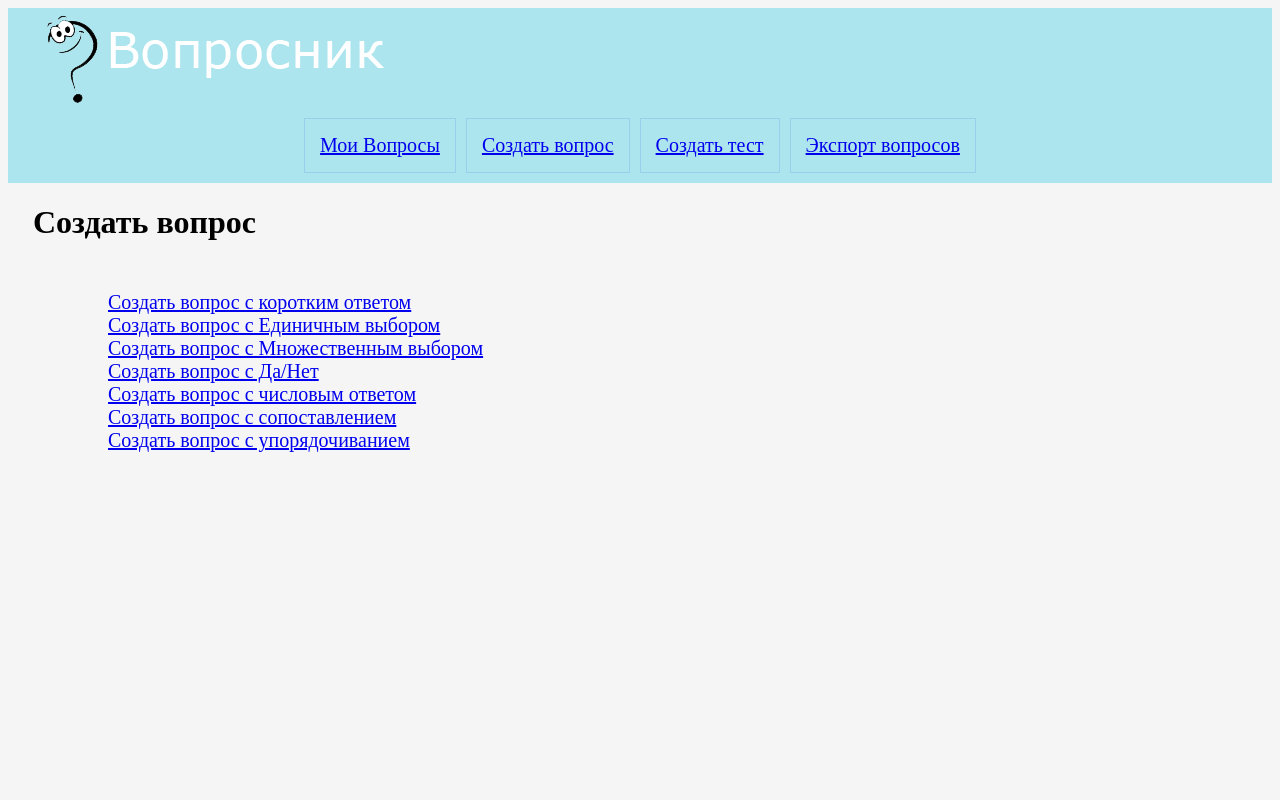
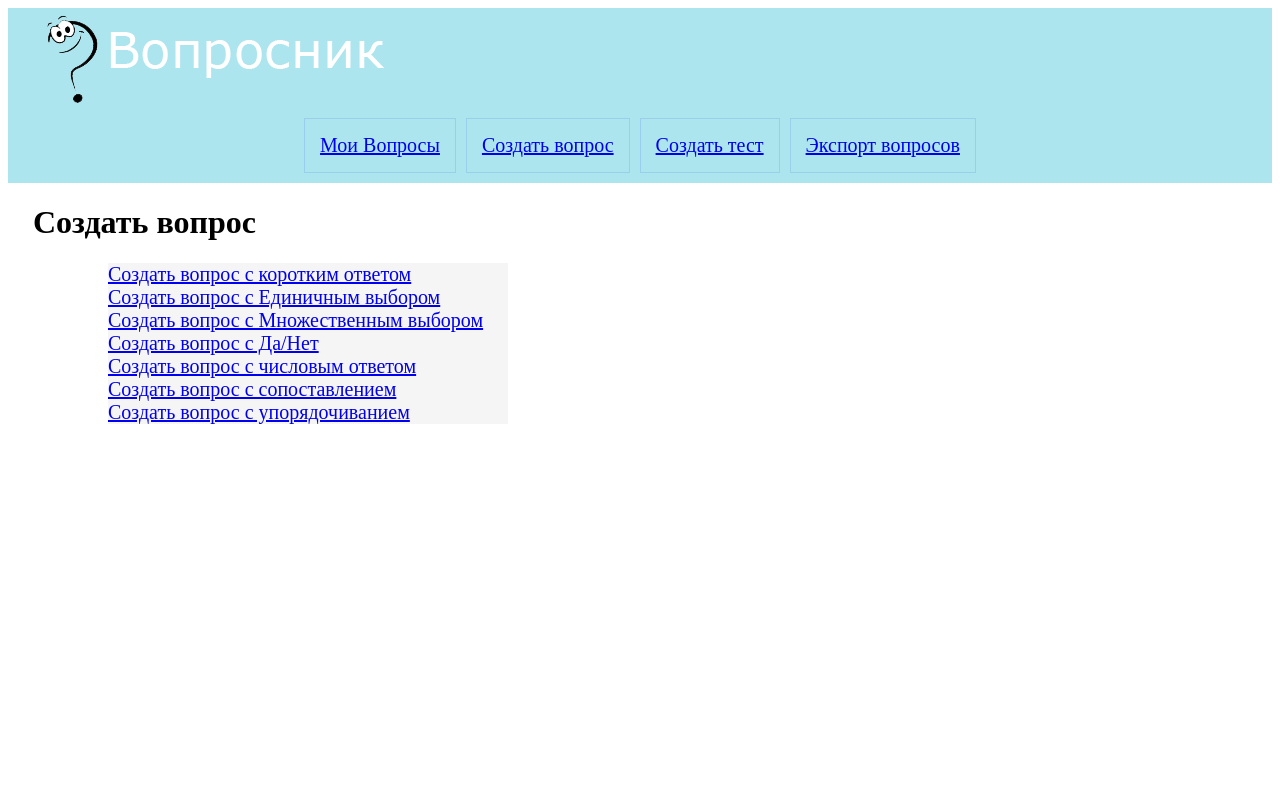
Before and after one commit to ilyalang/diplom, a PHP site: page /create_question in a window 1280 px wide. Run offline with PHP 8.4, Linux system fonts and the light colour scheme.

Commit message:
Update style.css

```diff
--- a/style.css
+++ b/style.css
@@ -1,6 +1,3 @@
-html{
-	background: #f5f5f5;
-}
 .flex {
 	display: flex;
     justify-content: center;
@@ -51,8 +48,11 @@ textarea {
 	width: 250px;
 }
 .cr_quest{
-	margin: 50px 0px 0px 100px;
+	width: 400px;
+	height: auto;
+	margin-left: 100px;
 	font-size: 20px;
+	background: #f5f5f5;
 }
 .h1{
 	padding-left: 25px;
```
